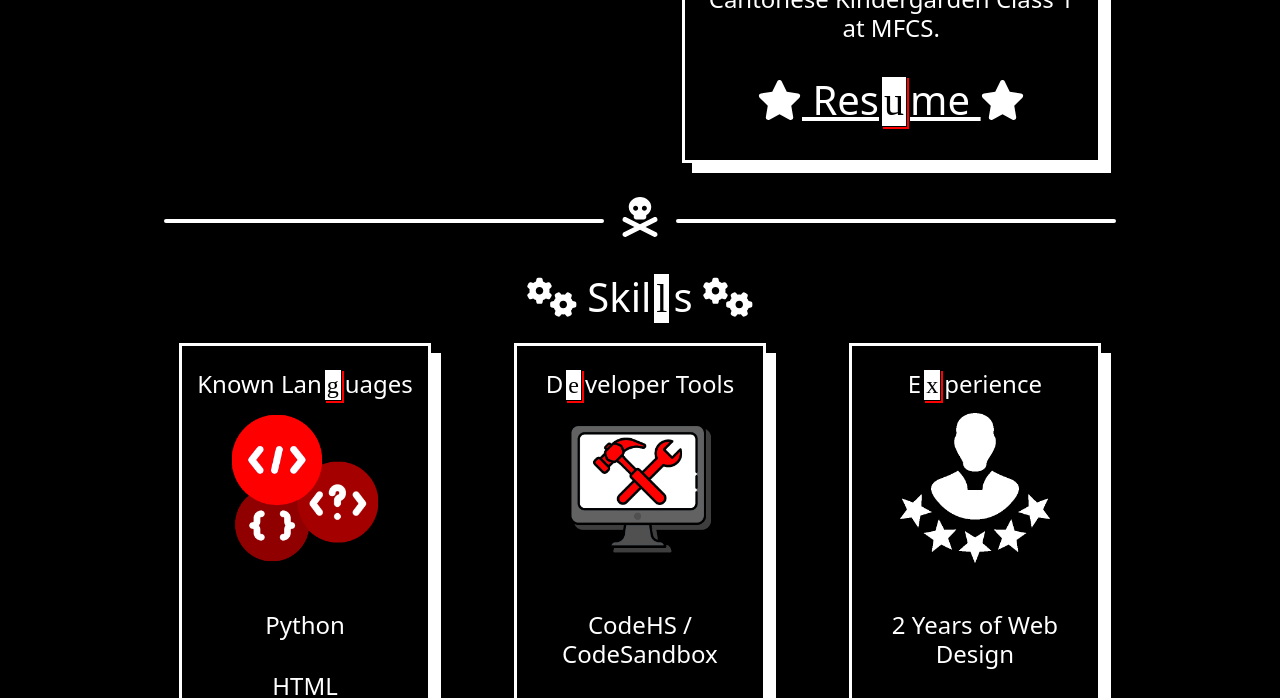
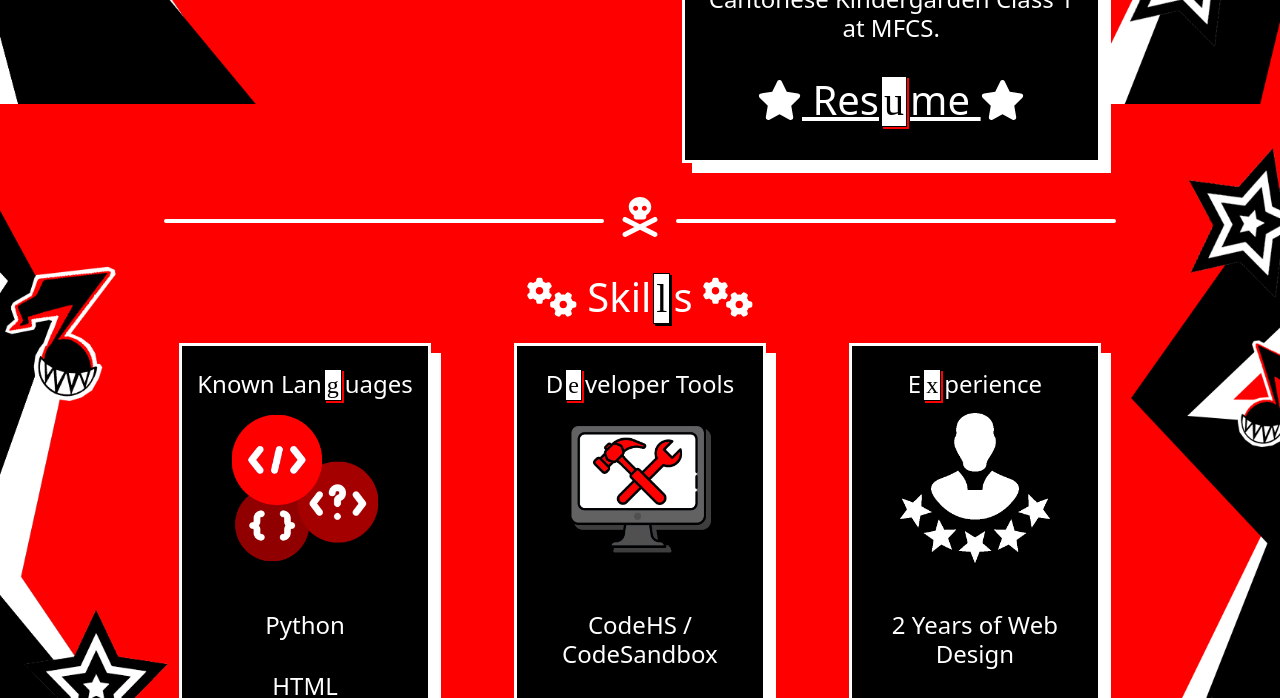
Before and after one commit to 524elee/Portfolio-2, a plain HTML site: page index.html in a window 1280 px wide. Shown: the part 696-1394 px from the top of the page. Drawn offline with nearby package versions, Linux system fonts and the light colour scheme.

Commit message:
bg check 2

```diff
--- a/css/style.css
+++ b/css/style.css
@@ -5,7 +5,7 @@
     color:white;
 }
 body{
-	background-image: url("assets/bg.png");
+	background-image: url("/assets/bg.png");
 	background-repeat: no-repeat;
   background-attachment: fixed;
 	background-position: 50% 0;
```
